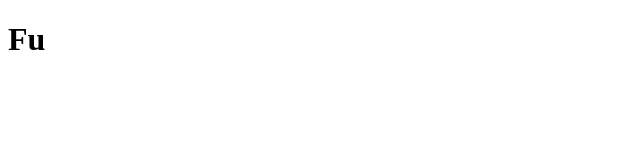
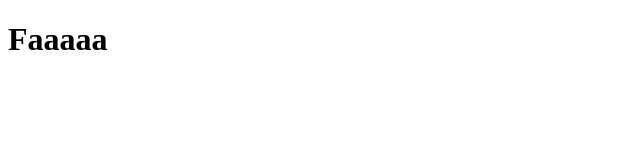
Before and after one commit to kay-jp/Widget, a plain HTML site: page index.html in a window 1280 px wide. Shown: the whole page, without its empty margins (0-640 px from the left). Drawn offline with Linux system fonts and the light colour scheme.

Commit message:
Update index.html

```diff
--- a/index.html
+++ b/index.html
@@ -18,7 +18,7 @@
 </head>
 
 <body>
-    <h1>Fu</h1>
+    <h1>Faaaaa</h1>
     <script>
         if ('serviceWorker' in navigator) {
             navigator.serviceWorker.register('service-worker.js')
```
